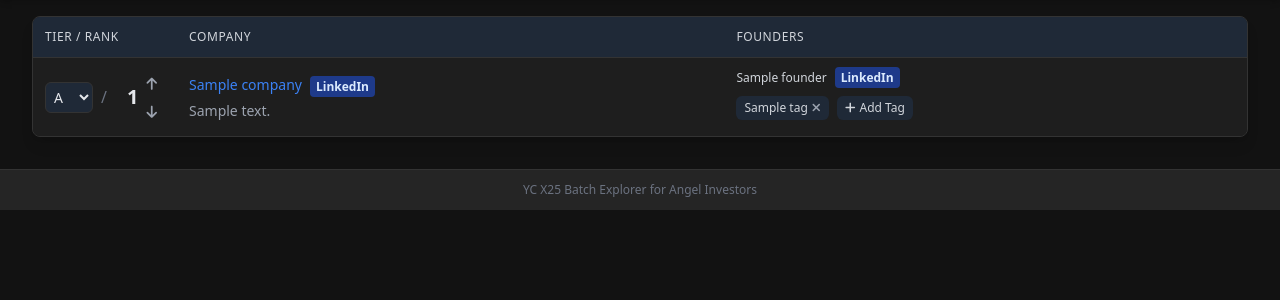
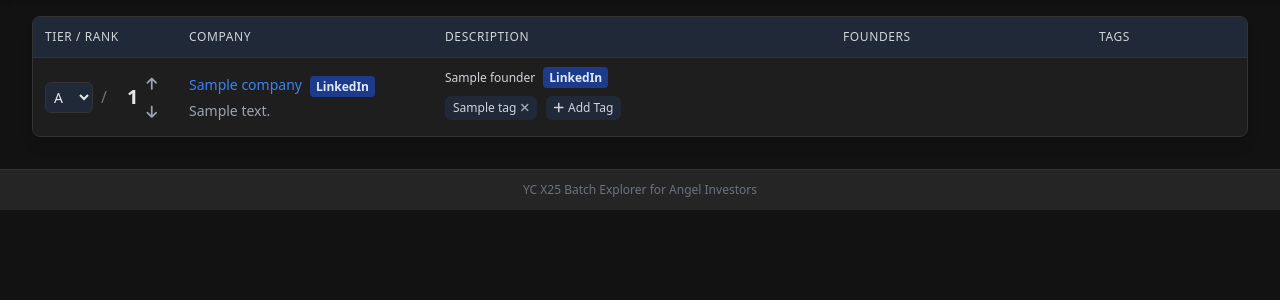
Before and after one commit to d3ming/ycx25-voter, a FastAPI app: template templates/index.html in a window 1280 px wide. Shown: the part 123-423 px from the top of the page. Run offline with FastAPI, Linux system fonts and the light colour scheme; the template is opened without the code that fills it: most values are stand-ins (such as "Sample title", 1, 10 or a date in 2020); data that the repository does not hold is empty; some libraries are stand-ins or nearby versions.

Commit message:
Adjust company column width, add company description, founder, and tag columns
Reverts company column width, adds description, founder, and tag columns in index.html.

Replit-Commit-Author: Agent
Replit-Commit-Session-Id: bc2d202b-487b-4c16-8516-30fbc4159fad
Replit-Commit-Screenshot-Url: https://storage.googleapis.com/screenshot-production-us-central1/3533372c-d471-4845-9a9f-ff61515497c6/ecd81e83-11cb-4bf2-ba46-b0877421ae02.jpg

```diff
--- a/templates/index.html
+++ b/templates/index.html
@@ -164,11 +164,17 @@
                             <th scope="col" class="px-3 py-3 text-left text-xs font-medium text-gray-300 uppercase tracking-wider w-36 sticky top-0 bg-dark-accent">
                                 Tier / Rank
                             </th>
-                            <th scope="col" class="px-3 py-3 text-left text-xs font-medium text-gray-300 uppercase tracking-wider sticky top-0 bg-dark-accent">
+                            <th scope="col" class="px-3 py-3 text-left text-xs font-medium text-gray-300 uppercase tracking-wider sticky top-0 bg-dark-accent w-64">
                                 Company
                             </th>
                             <th scope="col" class="px-3 py-3 text-left text-xs font-medium text-gray-300 uppercase tracking-wider sticky top-0 bg-dark-accent">
+                                Description
+                            </th>
+                            <th scope="col" class="px-3 py-3 text-left text-xs font-medium text-gray-300 uppercase tracking-wider sticky top-0 bg-dark-accent w-64">
                                 Founders
+                            </th>
+                            <th scope="col" class="px-3 py-3 text-left text-xs font-medium text-gray-300 uppercase tracking-wider sticky top-0 bg-dark-accent w-40">
+                                Tags
                             </th>
                         </tr>
                     </thead>
```
